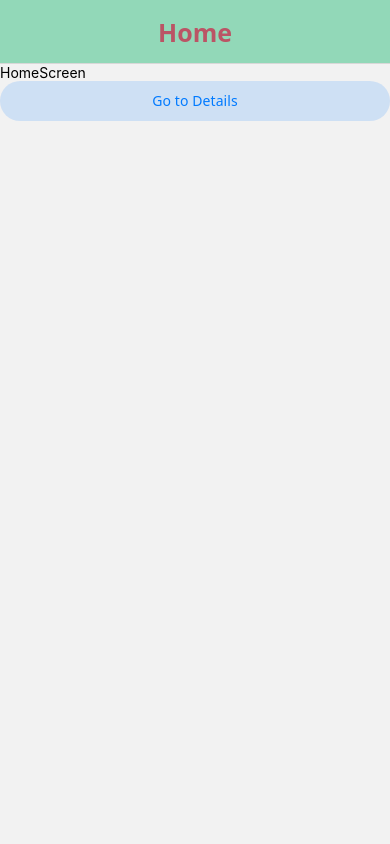
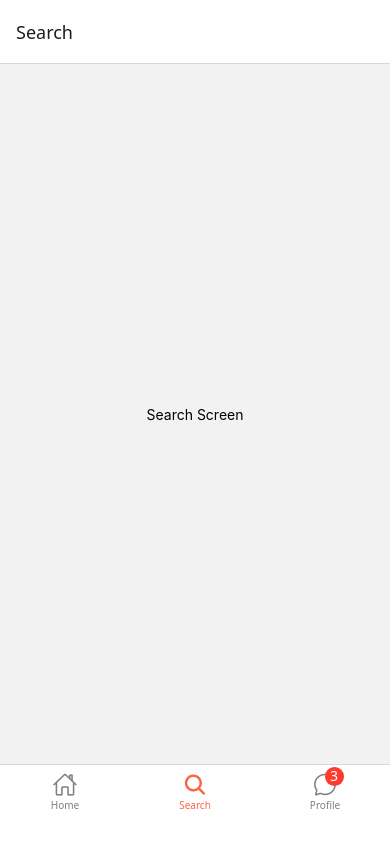
Before and after one commit to Abhisheklp99/Learing-React-Navigation, a React Native app: screen / in a window 390 px wide. Built offline with nearby package versions, Linux system fonts and the light colour scheme.

Commit message:
feat:Dynamic Tab navigation added

```diff
--- a/App.tsx
+++ b/App.tsx
@@ -1,19 +1,68 @@
-import * as React from 'react';
+/* import * as React from 'react';
 
 import DynamicStackNavigator from './src/navigators/stack/DynamicStackNavigator';
 
 import StaticStackNavigator from './src/navigators/stack/StaticStackNavigator';
 
+export default function App(){
+  return <StaticStackNavigator/>
+  // return (<DynamicStackNavigator/>)
+} */
+//src folder banao
+// uske andar do folder screen ,navigators
+
+
+// ***************************************
+// ***************************************
+// ***************************************
+//For Tabs that is Statics
 
 
 
+import * as React from 'react';
+import { Text, View } from 'react-native';
+import {
+  createStaticNavigation,
+  useNavigation,
+} from '@react-navigation/native';
+import { Button } from '@react-navigation/elements';
+import { createBottomTabNavigator } from '@react-navigation/bottom-tabs';
+import DynamicTabNavigator from './src/navigators/tab/DynamicTabNavigator';
 
+function HomeScreen() {
+  const navigation = useNavigation();
 
-export default function App(){
-  return <StaticStackNavigator/>
-  // return (<DynamicStackNavigator/>)
+  return (
+    <View style={{ flex: 1, alignItems: 'center', justifyContent: 'center' }}>
+      <Text>Home Screen</Text>
+      <Button onPress={() => navigation.navigate('Profile')}>
+        Go to Profile
+      </Button>
+    </View>
+  );
 }
 
+function ProfileScreen() {
+  const navigation = useNavigation();
 
-//src folder banao
-// uske andar do folder screen ,navigators
+  return (
+    <View style={{ flex: 1, alignItems: 'center', justifyContent: 'center' }}>
+      <Text>Profile Screen</Text>
+      <Button onPress={() => navigation.navigate('Home')}>Go to Home</Button>
+    </View>
+  );
+}
+
+const MyTabs = createBottomTabNavigator({
+  screens: {
+    Home: HomeScreen,
+    Profile: ProfileScreen,
+  },
+});
+
+const Navigation = createStaticNavigation(MyTabs);
+
+export default function App() {
+  // return <Navigation />;
+  return <DynamicTabNavigator />;
+}
--- a/package.json
+++ b/package.json
@@ -9,7 +9,9 @@
     "web": "expo start --web"
   },
   "dependencies": {
+    "@expo/vector-icons": "^15.0.2",
     "@react-native-masked-view/masked-view": "0.3.2",
+    "@react-navigation/bottom-tabs": "^7.16.1",
     "@react-navigation/elements": "^2.9.18",
     "@react-navigation/native": "^7.2.4",
     "@react-navigation/native-stack": "^7.15.1",
--- /dev/null
+++ b/src/navigators/tab/DynamicTabNavigator.tsx
@@ -0,0 +1,84 @@
+//For Tabs that is Dynamic
+import * as React from 'react';
+import { Text, View } from 'react-native';
+import { NavigationContainer } from '@react-navigation/native';
+
+import { createBottomTabNavigator } from '@react-navigation/bottom-tabs';
+
+import { Ionicons } from '@expo/vector-icons';
+
+
+function HomeScreen() {
+  return (
+    <View style={{ flex: 1, justifyContent: 'center', alignItems: 'center' }}>
+      <Text>Home Screen</Text>
+    </View>
+  );
+}
+
+function SearchScreen() {
+  return (
+    <View style={{ flex: 1, justifyContent: 'center', alignItems: 'center' }}>
+      <Text>Search Screen</Text>
+    </View>
+  );
+}
+
+function ProfileScreen() {
+  return (
+    <View style={{ flex: 1, justifyContent: 'center', alignItems: 'center' }}>
+      <Text>Profile Screen</Text>
+    </View>
+  );
+}
+
+const Tab = createBottomTabNavigator();
+
+
+function MyTab(){
+    return (
+<Tab.Navigator initialRouteName='Search'
+screenOptions={({route})=>({
+    tabBarStyle:{
+        height:80,
+        paddingBottom:10
+    },
+    tabBarActiveTintColor:'tomato',
+    tabBarInactiveTintColor:'gray',
+
+    tabBarIcon:({focused,color,size})=>{
+        const icon = route.name ==='Home'
+        ? (focused ? 'home' :'home-outline')
+        : route.name ==='Search'
+        ? (focused ?'search':'search-outline')
+        : (focused ?'chatbubble' :"chatbubble-outline");
+
+        return <Ionicons name={icon as any} size={size} color={color} />
+    }
+})}
+>
+        {/* <Tab.Screen name="Home" component={HomeScreen}
+        options={{
+            title:"Dashboard",
+            tabBarLabel:'Start'
+        }}
+
+        /> */}
+        <Tab.Screen name="Home" component={HomeScreen}
+
+        />
+        <Tab.Screen name="Search" component={SearchScreen} />
+        <Tab.Screen name="Profile" component={ProfileScreen}
+        options={{ tabBarBadge:3}}
+        />
+      </Tab.Navigator>
+    )
+}
+
+export default function DynamicTabNavigator() {
+  return (
+    <NavigationContainer>
+      <MyTab/>
+    </NavigationContainer>
+  );
+}
```
Also changed, not shown: 1 other file (tests, documents, lock files or other folders).
